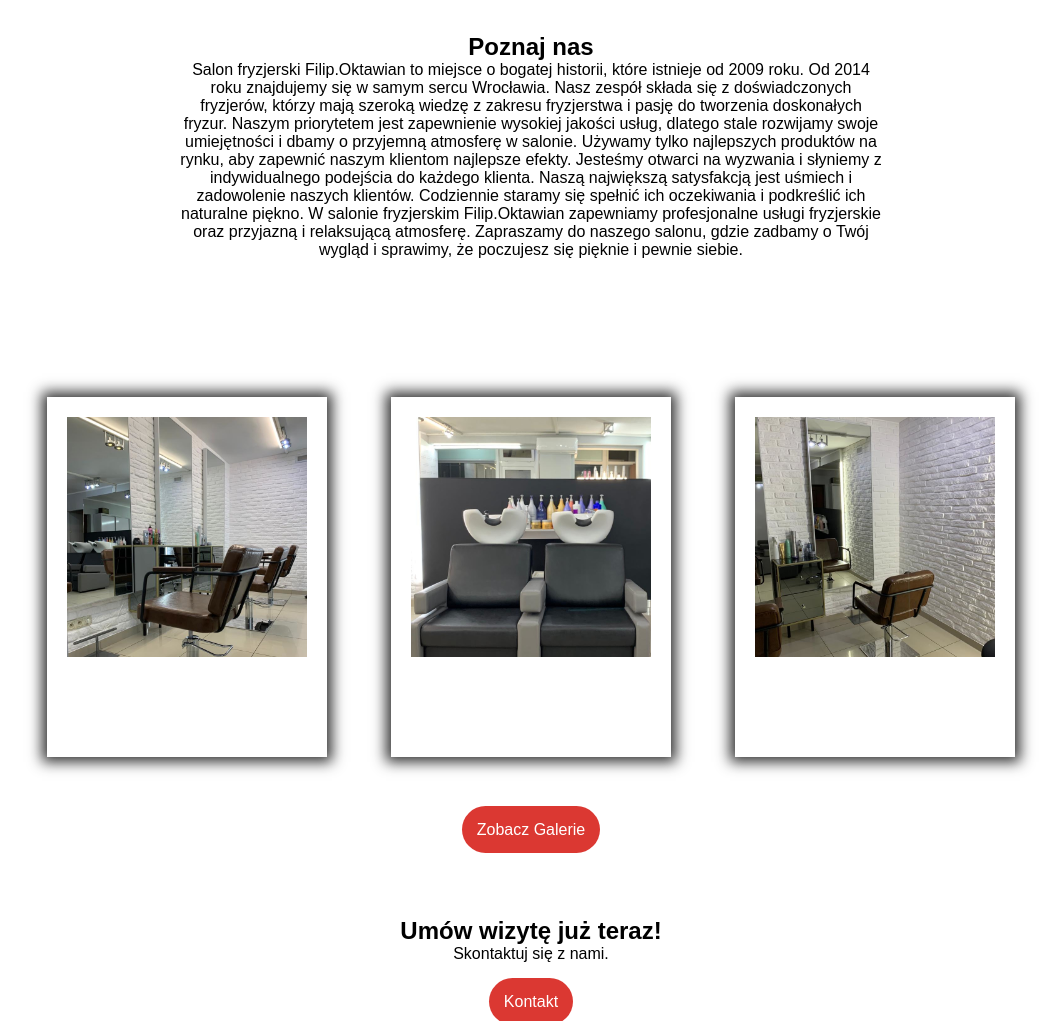
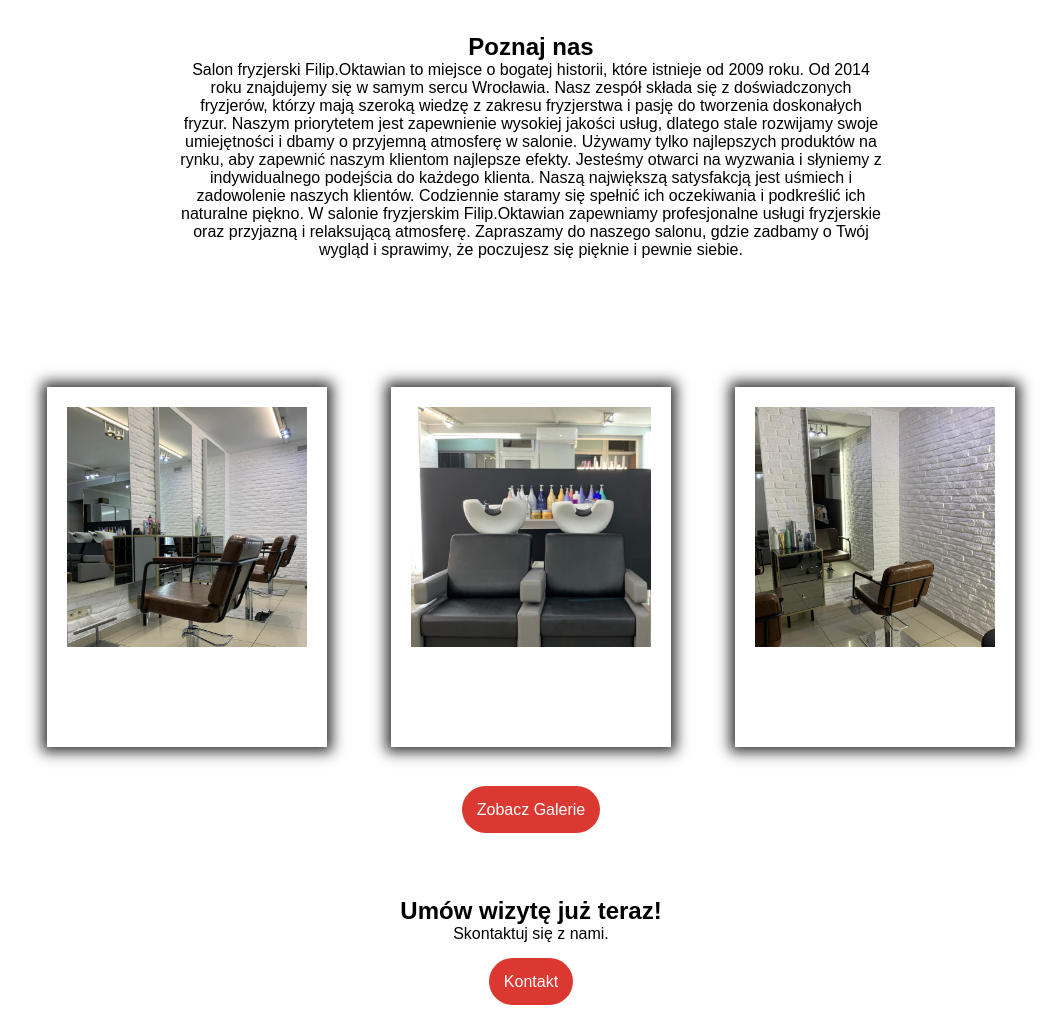
Before and after one commit to ReqsoN/spermuszka, a plain HTML site: page index.html in a window 1280 px wide. Shown: the part 239-1260 px from the top of the page, without its empty margins (109-1170 px from the left). Drawn offline with Linux system fonts and the light colour scheme; a web font is replaced by a local one.

Commit message:
Update main.css

```diff
--- a/style/main.css
+++ b/style/main.css
@@ -203,7 +203,7 @@
     justify-content: center;
     text-align: center;
     align-items: center;
-    padding: 30px;
+    padding: 20px;
 }
 
 .content-gallery img {
```
